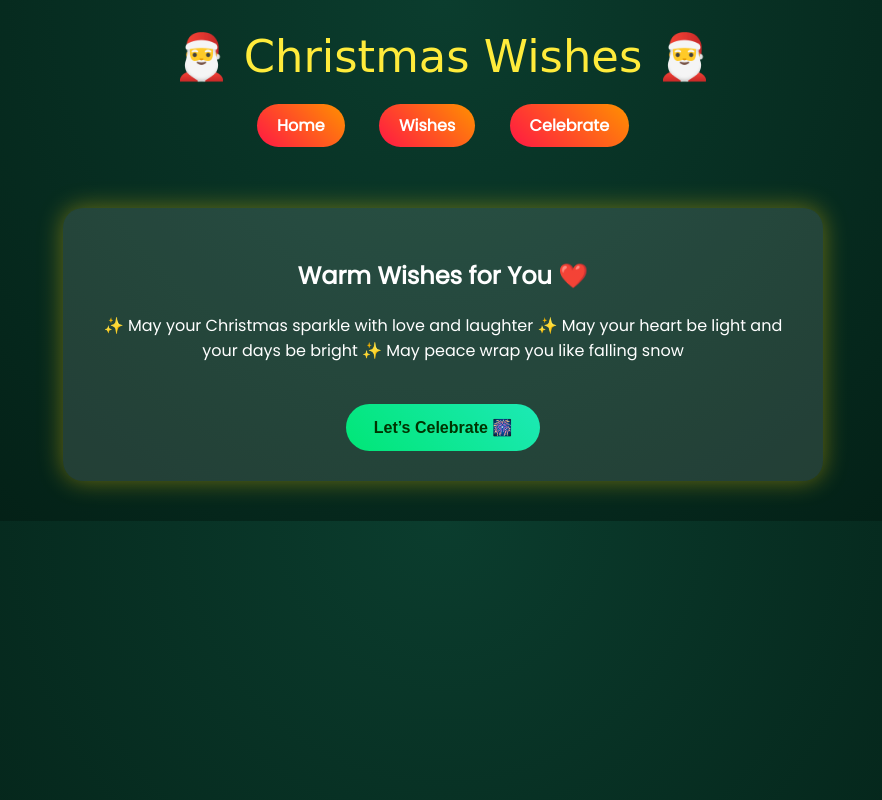
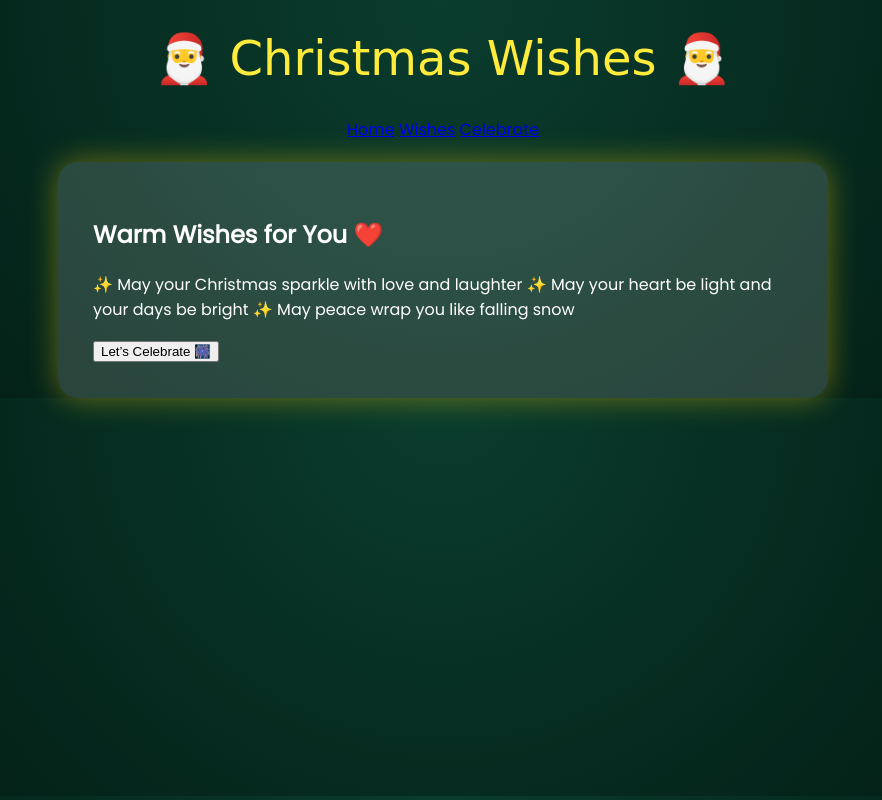
Before and after one commit to yogeshgoswami4821-ai/newyear1, a plain HTML site: page wishes.html in a window 1280 px wide. Shown: the whole page, without its empty margins (197-1079 px from the left). Drawn offline with Linux system fonts and the light colour scheme; a web font is replaced by a local one.

Commit message:
Refactor CSS styles for layout and components
Updated styles for body, header, and navigation elements. Added canvas styling and modified card appearance.

```diff
--- a/style.css
+++ b/style.css
@@ -3,61 +3,57 @@
 body {
   margin: 0;
   font-family: 'Poppins', sans-serif;
-  background: radial-gradient(circle at top, #0b3d2e, #021b12);
-  color: #fff;
-  overflow-x: hidden;
+  background: radial-gradient(circle at top, #0a3d2e, #021a12);
+  color: white;
+  overflow: hidden;
+}
+
+canvas {
+  position: fixed;
+  top: 0;
+  left: 0;
+  z-index: -1;
 }
 
 header {
   text-align: center;
+  font-family: 'Mountains of Christmas', cursive;
+  font-size: 3rem;
   padding: 30px;
-  font-family: 'Mountains of Christmas', cursive;
-  font-size: 2.8rem;
   color: #ffeb3b;
 }
 
 nav {
   text-align: center;
-  margin-bottom: 30px;
+  margin-bottom: 20px;
 }
 
-nav a {
-  margin: 0 15px;
-  text-decoration: none;
-  padding: 10px 20px;
-  border-radius: 25px;
+nav button {
+  margin: 0 10px;
+  padding: 12px 24px;
+  border-radius: 30px;
+  border: none;
+  cursor: pointer;
+  font-weight: bold;
   background: linear-gradient(45deg, #ff1744, #ff9100);
   color: white;
-  font-weight: bold;
-  transition: transform 0.3s;
 }
 
-nav a:hover {
-  transform: scale(1.1);
+.section {
+  display: none;
+  text-align: center;
+  padding: 50px;
 }
 
-.container {
-  text-align: center;
-  padding: 40px;
+.section.active {
+  display: block;
 }
 
 .card {
-  background: rgba(255,255,255,0.12);
+  max-width: 700px;
+  margin: auto;
+  padding: 35px;
   border-radius: 20px;
-  padding: 30px;
-  margin: auto;
-  max-width: 700px;
-  box-shadow: 0 0 25px rgba(255,215,0,0.4);
+  background: rgba(255,255,255,0.15);
+  box-shadow: 0 0 30px rgba(255,215,0,0.4);
 }
-
-button {
-  margin-top: 25px;
-  padding: 14px 28px;
-  border: none;
-  border-radius: 30px;
-  font-size: 1rem;
-  cursor: pointer;
-  background: linear-gradient(45deg, #00e676, #1de9b6);
-  color: #003300;
-  font-weight: bold;
-}
```
